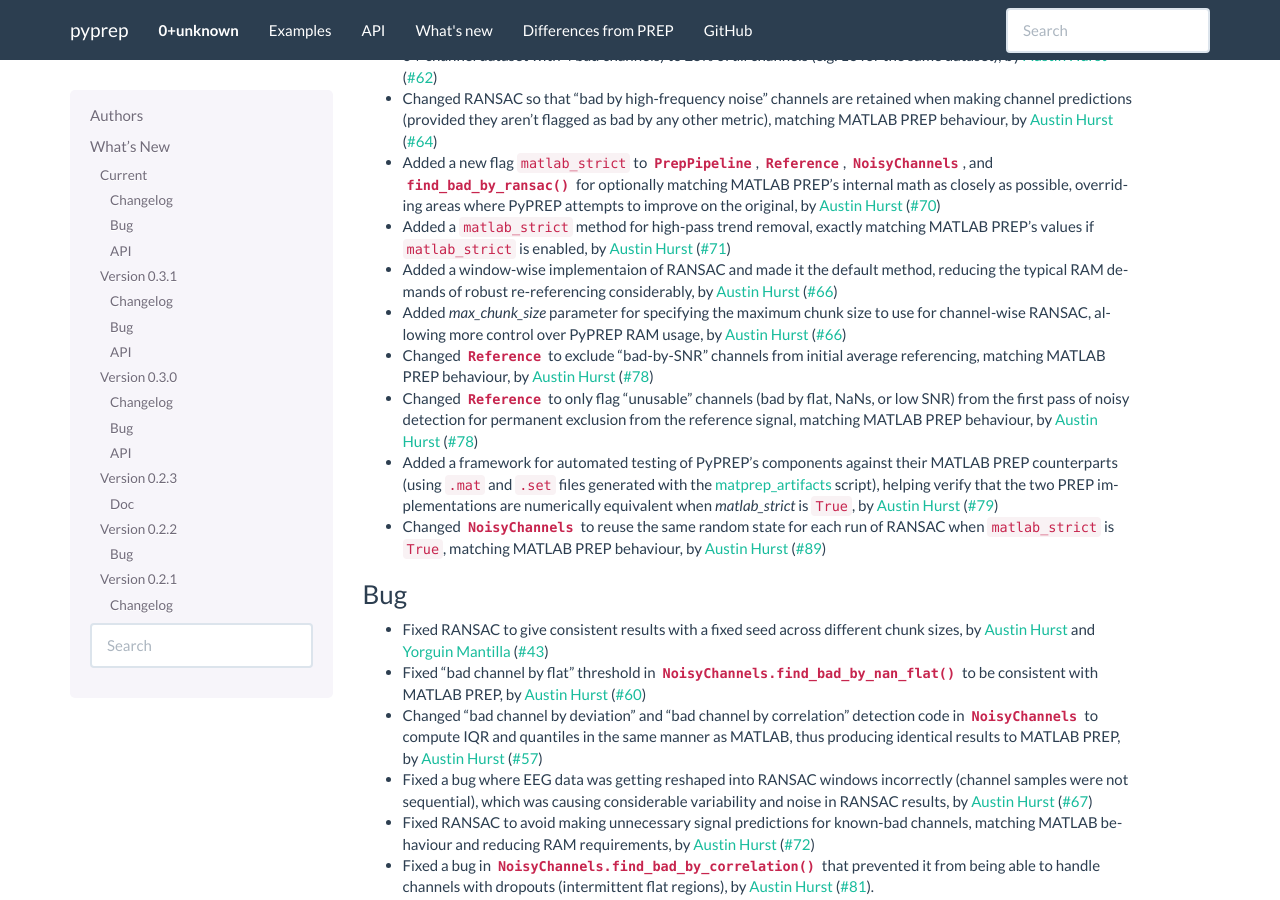
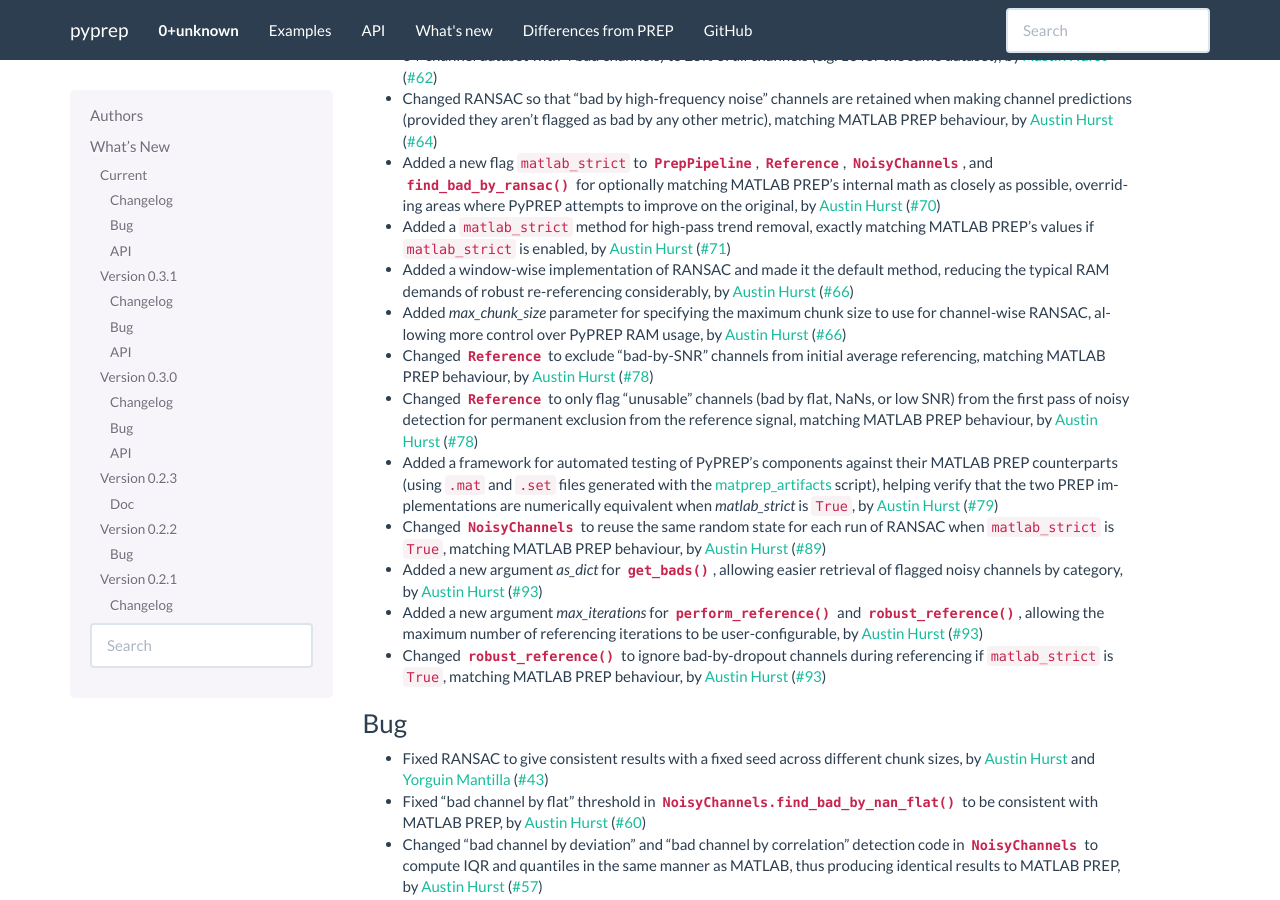
Before and after one commit to sappelhoff/pyprep, a Sphinx documentation site: the page built from docs/whats_new.rst, in a window 1280 px wide and 900 px high, scrolled down 918 px. Built offline with Sphinx 7.4.7, drawn with Linux system fonts in a browser that asks for light colours.

Commit message:
Fix diffs mistake, update whats_new.rst

```diff
--- a/docs/matlab_differences.rst
+++ b/docs/matlab_differences.rst
@@ -177,7 +177,7 @@ process is performed using the following logic:
 
 5) Steps 2 through 4 are repeated until either two iterations have passed and
    no new noisy channels have been detected since the previous iteration, or
-   the maximum number of reference iterations has been exceeded (default: 5).
+   the maximum number of reference iterations has been exceeded (default: 4).
 
 
 Exclusion of dropout channels
--- a/docs/whats_new.rst
+++ b/docs/whats_new.rst
@@ -41,12 +41,15 @@ Changelog
 - Changed RANSAC so that "bad by high-frequency noise" channels are retained when making channel predictions (provided they aren't flagged as bad by any other metric), matching MATLAB PREP behaviour, by `Austin Hurst`_ (:gh:`64`)
 - Added a new flag ``matlab_strict`` to :class:`~pyprep.PrepPipeline`, :class:`~pyprep.Reference`, :class:`~pyprep.NoisyChannels`, and :func:`~pyprep.ransac.find_bad_by_ransac` for optionally matching MATLAB PREP's internal math as closely as possible, overriding areas where PyPREP attempts to improve on the original, by `Austin Hurst`_ (:gh:`70`)
 - Added a ``matlab_strict`` method for high-pass trend removal, exactly matching MATLAB PREP's values if ``matlab_strict`` is enabled, by `Austin Hurst`_ (:gh:`71`)
-- Added a window-wise implementaion of RANSAC and made it the default method, reducing the typical RAM demands of robust re-referencing considerably, by `Austin Hurst`_ (:gh:`66`)
+- Added a window-wise implementation of RANSAC and made it the default method, reducing the typical RAM demands of robust re-referencing considerably, by `Austin Hurst`_ (:gh:`66`)
 - Added `max_chunk_size` parameter for specifying the maximum chunk size to use for channel-wise RANSAC, allowing more control over PyPREP RAM usage, by `Austin Hurst`_ (:gh:`66`)
 - Changed :class:`~pyprep.Reference` to exclude "bad-by-SNR" channels from initial average referencing, matching MATLAB PREP behaviour, by `Austin Hurst`_ (:gh:`78`)
 - Changed :class:`~pyprep.Reference` to only flag "unusable" channels (bad by flat, NaNs, or low SNR) from the first pass of noisy detection for permanent exclusion from the reference signal, matching MATLAB PREP behaviour, by `Austin Hurst`_ (:gh:`78`)
 - Added a framework for automated testing of PyPREP's components against their MATLAB PREP counterparts (using ``.mat`` and ``.set`` files generated with the `matprep_artifacts`_ script), helping verify that the two PREP implementations are numerically equivalent when `matlab_strict` is ``True``, by `Austin Hurst`_ (:gh:`79`)
 - Changed :class:`~pyprep.NoisyChannels` to reuse the same random state for each run of RANSAC when ``matlab_strict`` is ``True``, matching MATLAB PREP behaviour, by `Austin Hurst`_ (:gh:`89`)
+- Added a new argument `as_dict` for :meth:`~pyprep.NoisyChannels.get_bads`, allowing easier retrieval of flagged noisy channels by category, by `Austin Hurst`_ (:gh:`93`)
+- Added a new argument `max_iterations` for :meth:`~pyprep.Reference.perform_reference` and :meth:`~pyprep.Reference.robust_reference`, allowing the maximum number of referencing iterations to be user-configurable, by `Austin Hurst`_ (:gh:`93`)
+- Changed :meth:`~pyprep.Reference.robust_reference` to ignore bad-by-dropout channels during referencing if ``matlab_strict`` is ``True``, matching MATLAB PREP behaviour, by `Austin Hurst`_ (:gh:`93`)
 
 .. _matprep_artifacts: https://github.com/a-hurst/matprep_artifacts
 
```
